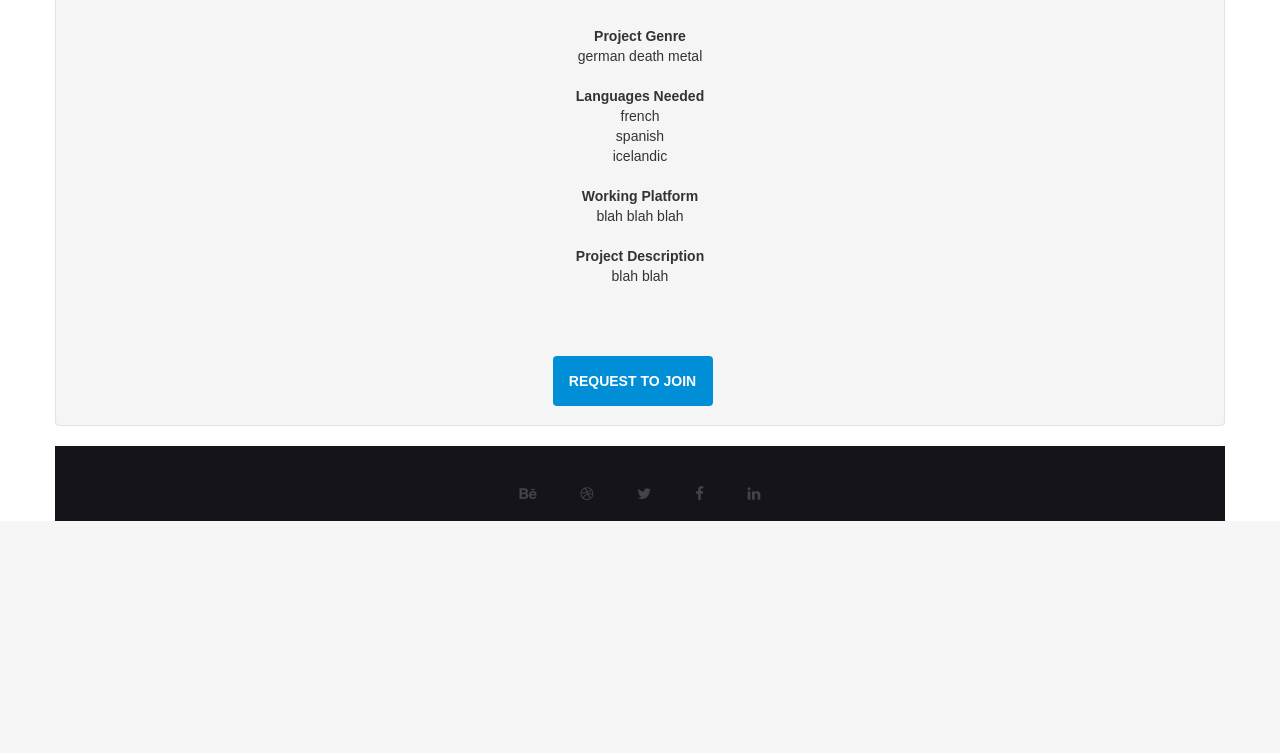
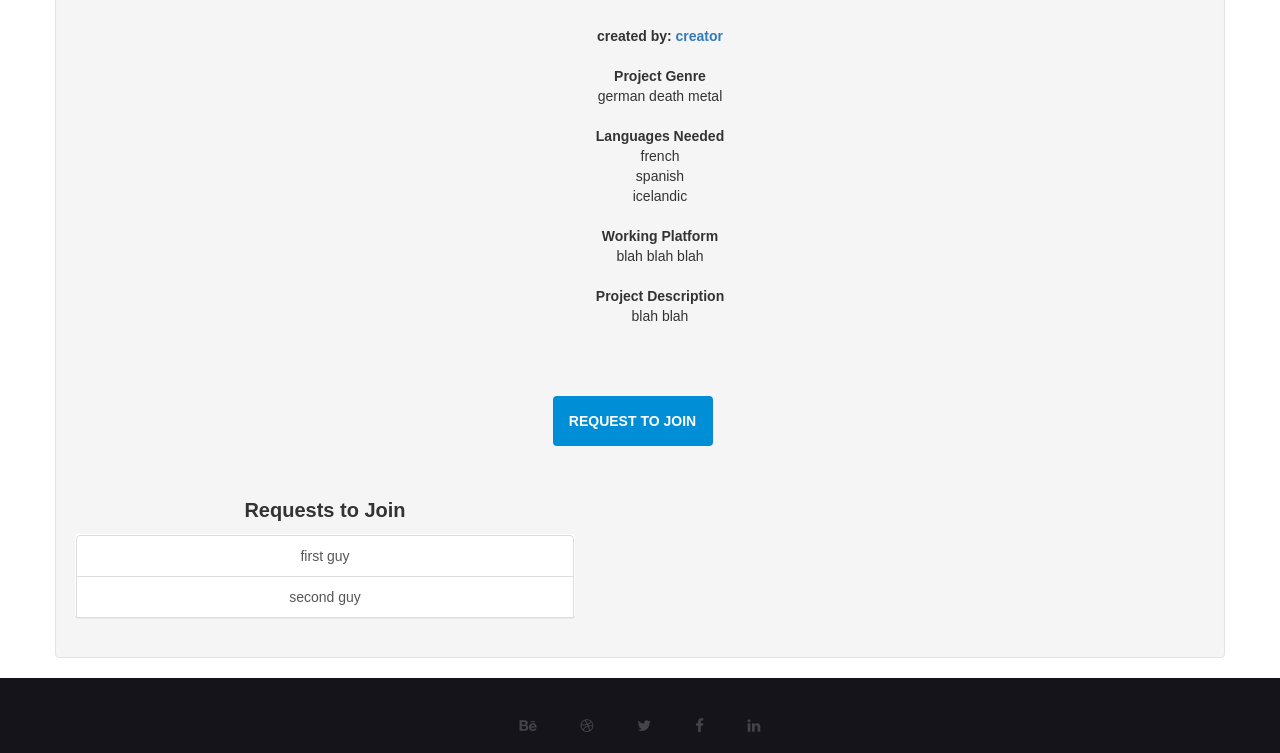
Before and after one commit to dkb868/teammatch, a Django app: template teammatch/hacker_matcher/templates/hacker_matcher/team_profile.html in a window 1280 px wide. Shown: the part 509-1262 px from the top of the page. Before the commit the page ends 1030 px from the top, so only its background shows below. Run offline with Django 3.2, Linux system fonts and the light colour scheme; the template is opened without the code that fills it, so the values that code supplies are empty; some libraries are stand-ins or nearby versions.

Commit message:
updated team profile

```diff
--- a/teammatch/hacker_matcher/static/hacker_matcher/css/team_profile_style.css
+++ b/teammatch/hacker_matcher/static/hacker_matcher/css/team_profile_style.css
@@ -6,10 +6,10 @@
 
 .small_header{
     font-weight:bold;
-    font-size:50;
+/*    font-size:50;*/
 }
 
-ul {
+.team_details {
     list-style:none;
     padding-left:0;
 }
@@ -22,5 +22,42 @@ ul {
     height:100px;
     width:100px;
     overflow:hidden;
+    margin-bottom:35px;
+}
+
+.member_profile_picture_container{
+    display:inline-block;
+}
+
+.member_profile_picture_in_list{
+    height:100px;
+    width:100px;
+/*    overflow:hidden;*/
+    margin:15px;
+    clear:left;
+/*    display:inline-block;*/
+}
+
+.member_description_in_list{
+    display:inline-block;
 
 }
+
+/*
+div.member_description_in_list + ul + li{
+    font-weight:bold;
+}
+*/
+
+.request_to_join_header{
+       font-size:20px;
+    font-weight:bold;
+    margin-bottom:10px;
+}
+
+.request_to_join{
+    margin-top:50px;
+    width:500px;
+    clear:auto;
+    text-align: center;
+}
--- a/teammatch/hacker_matcher/templates/hacker_matcher/team_profile.html
+++ b/teammatch/hacker_matcher/templates/hacker_matcher/team_profile.html
@@ -3,17 +3,11 @@
 {% block title %}Team Profile{% endblock %}
 {% block body %}
 <!-- stuff goes here -->
-<link rel="stylesheet" href="{% static "hacker_matcher/css/font-awesome.min.css" %}">
-<link rel="stylesheet" href="{% static "hacker_matcher/css/bootstrap.min.css" %}">
-<link rel="stylesheet" href="{% static "hacker_matcher/css/animate.min.css" %}">
-<link rel="stylesheet" href="{% static "hacker_matcher/css/style.css" %}">
-<link rel="stylesheet" href="{% static "hacker_matcher/css/responsive.css" %}">
-<link href='http://fonts.googleapis.com/css?family=Open+Sans:600italic,400,800,700,300' rel='stylesheet' type='text/css'>
+
 <script src="{% static "hacker_matcher/js/modernizr.js" %}"></script>
 <!--    <link rel="stylesheet" type="text/css" media="all" href="{% static "hacker_matcher/css/buttonStyle.css" %}" >-->
 <link rel="stylesheet" href="{% static "hacker_matcher/css/team_profile_style.css" %}">
-<script type="text/javascript" src="{% static "hacker_matcher/js/jquery-1.9.1.min.js" %}"></script>
-<script type="text/javascript" charset="utf-8" src="{% static "hacker_matcher/js/jquery.leanModal.min.js" %}"></script>
+ %}"></script>
 
 
 
@@ -32,7 +26,7 @@
          </div>
          <div class="span4">
             <h2>team name here</h2>
-            <br>
+
 
 
 
@@ -47,6 +41,12 @@
          <div class="span6">
             <ul class="inline stats">
 
+                <div>
+                    <span class="small_header">created by: <a href="#">creator</a>
+                      </span>
+                  <br><br>
+
+                </div>
 
                <li>
                   <span class="small_header">Project Genre
@@ -60,7 +60,7 @@
                   <span class="small_header">Languages Needed
                   </span>
                   <div>
-                     <ul>
+                     <ul class="team_details">
                         <li>french</li>
                         <li>spanish</li>
                         <li>icelandic</li>
@@ -84,7 +84,7 @@
                   <div>
                      blah blah
                   </div>
-                  <!--                      <br>-->
+                  <!--                     <br>-->
                </li>
 
 
@@ -98,16 +98,83 @@
          <div>
             <a href="/accounts/register"><button class="signup-btn">Request to Join</button></a>
          </div>
+
+          <div style="clear:auto">
+
+              <div class="request_to_join">
+                <div class="request_to_join_header"> Requests to Join</div>
+                  <div id="menu">
+                        <div class="panel list-group">
+                         <a class="list-group-item" data-toggle="collapse" data-target="#sm" data-parent="#menu">first guy </a>
+                         <div id="sm" class="sublinks collapse">
+                          <a class="list-group-item small"><div>
+                              <div = "member_profile_picture_container"><img class="member_profile_picture_in_list" src="http://images.clipartpanda.com/clipart-smiley-face-smiley_face_02.png"/></div>
+
+                              <div class="member_description_in_list">
+
+                                  <ul>
+                                    <li><span class="small_header">Languages</span></li>
+                                        <ul>
+                                            <li>Pro:</li>
+                                                <ul>
+                                                    <li>Python</li>
+                                                    <li>Java</li>
+                                                </ul>
+                                            <li>Noob:</li>
+                                                <ul>
+                                                    <li>Ruby</li>
+                                                </ul>
+                                        </ul>
+
+                                      <li><span class="small_header">Message</span></li>
+                                        <div>
+                                            yo i'm first guy hurrdurr
+                                        </div>
+
+                                  </ul>
+
+                              </div>
+
+
+                              </div>
+
+                             </a>
+                          <a href="#" class="list-group-item small"> approve request</a>
+                         </div>
+
+
+
+
+
+
+                         <a  class="list-group-item" data-toggle="collapse" data-target="#sl" data-parent="#menu">second guy </a>
+                         <div id="sl" class="sublinks collapse">
+                          <a class="list-group-item small"> <div>
+
+
+
+                              </div>
+
+                             </a>
+                          <a href="#" class="list-group-item small"> approve request</a>
+                         </div>
+
+
+                         </div>
+                        </div>
+                        </div>
+                </div>
+          </div>
+
          <!--Body content-->
       </div>
    </div>
    <!--
       <div class="well clearfix">
 
-
-
-
       </div>
       -->
 </div>
+</div>
+</div>
 {% endblock %}
--- a/teammatch/hacker_matcher/templates/hacker_matcher/your_teams.html
+++ b/teammatch/hacker_matcher/templates/hacker_matcher/your_teams.html
@@ -30,7 +30,7 @@
              <li>
                 <div class="well well-small clearfix" style="text-align:center">
                    <div class="row-fluid">
-                      <br><br><br><br>
+                      <br>
                       <div class="span4">
                          <h2>Joined Teams</h2>
                          <br>
@@ -47,7 +47,7 @@
              <li>
                 <div class="well well-small clearfix" style="text-align:center">
                    <div class="row-fluid">
-                      <br><br><br><br>
+                      <br>
                       <div class="span4">
                          <h2>Your Join Requests</h2>
                          <br>
```
Also changed, not shown: teammatch/hacker_matcher/migrations/0004_auto_20151019_0015.py (added).
